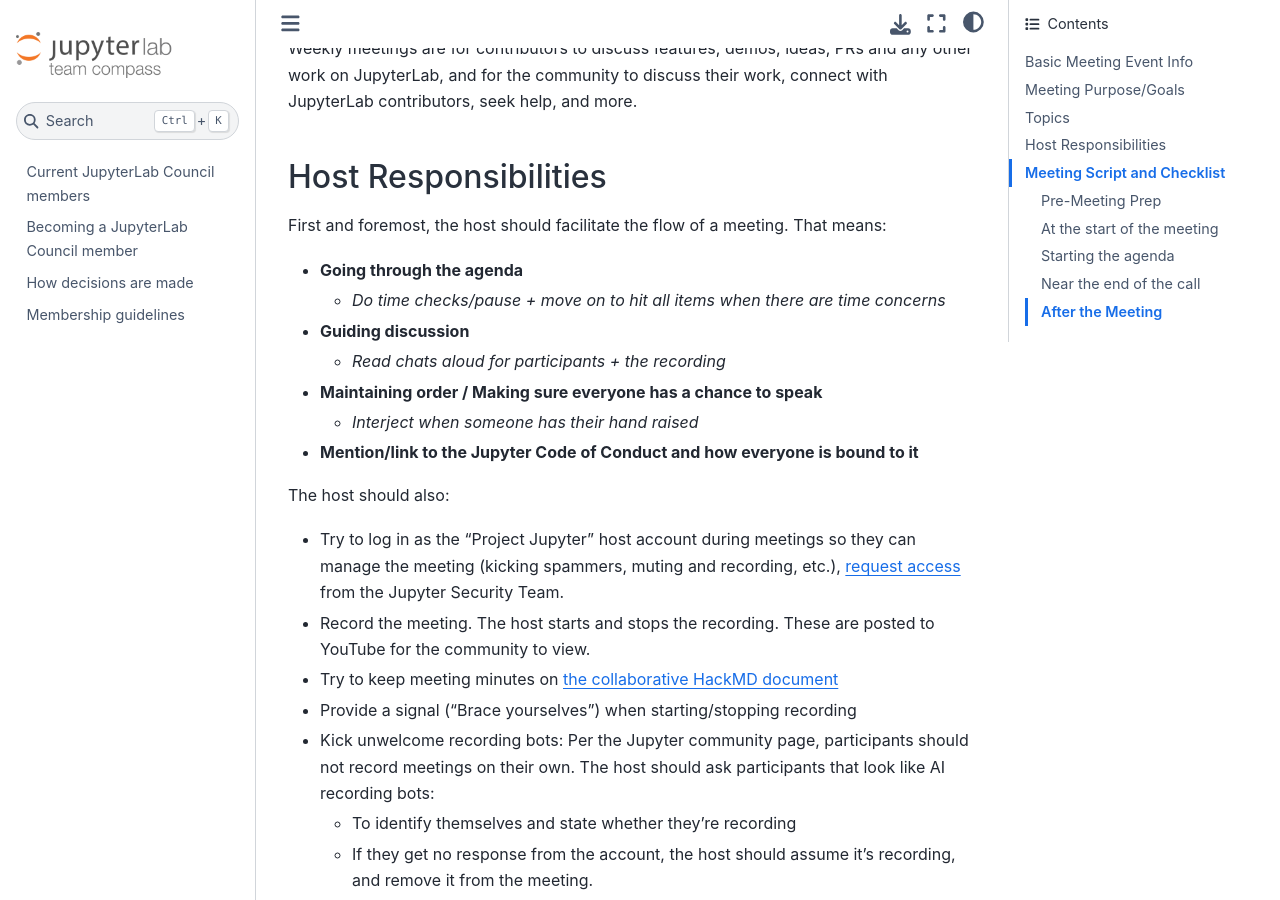
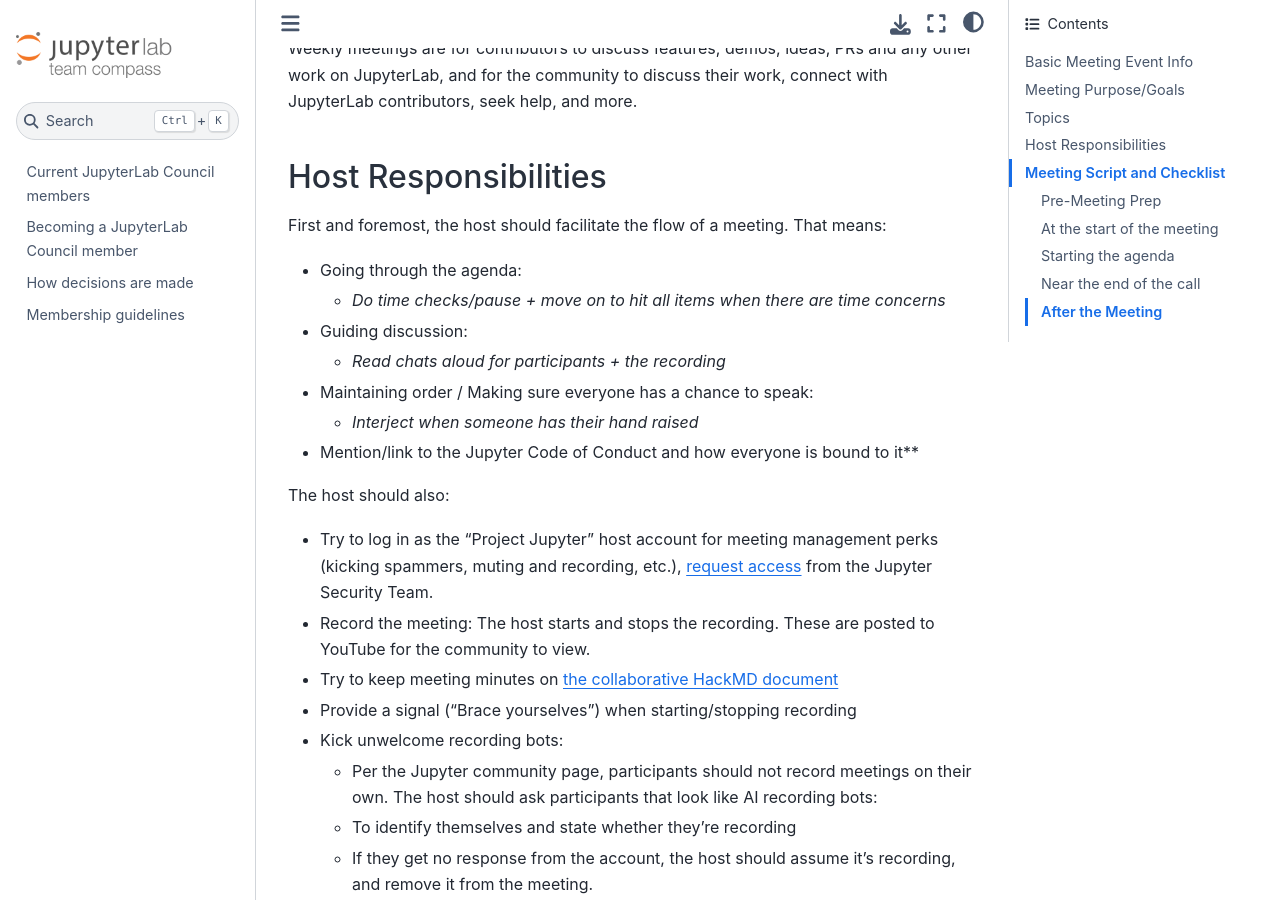
Before and after one commit to jupyterlab/frontends-team-compass, a Sphinx documentation site: the page built from docs/host_guide.md, in a window 1280 px wide and 900 px high, scrolled down 896 px. Built offline with Sphinx 7.4.7 and the Sphinx Book theme 1.1.4, drawn with Linux system fonts in a browser that asks for light colours.

Commit message:
Reword/format.

```diff
--- a/docs/host_guide.md
+++ b/docs/host_guide.md
@@ -37,24 +37,23 @@
 
 First and foremost, the host should facilitate the flow of a meeting. That means:
 
-- **Going through the agenda**
+- Going through the agenda:
   - *Do time checks/pause + move on to hit all items when there are time concerns*
-- **Guiding discussion**
+- Guiding discussion:
   - *Read chats aloud for participants + the recording*
-- **Maintaining order / Making sure everyone has a chance to speak**
+- Maintaining order / Making sure everyone has a chance to speak:
   - *Interject when someone has their hand raised*
-- **Mention/link to the Jupyter Code of Conduct and how everyone is bound to it**
+- Mention/link to the Jupyter Code of Conduct and how everyone is bound to it**
 
 The host should also:
 
-- Try to log in as the “Project Jupyter” host account during meetings so they
-  can manage the meeting (kicking spammers, muting and recording, etc.), [request access](mailto:security@ipython.org)
-  from the Jupyter Security Team.
-- Record the meeting. The host starts and stops the recording. These are
+- Try to log in as the “Project Jupyter” host account for meeting management perks (kicking spammers, muting and recording, etc.), [request access](mailto:security@ipython.org) from the Jupyter Security Team.
+- Record the meeting: The host starts and stops the recording. These are
   posted to YouTube for the community to view.
 - Try to keep meeting minutes on [the collaborative HackMD document](https://hackmd.io/Y7fBMQPSQ1C08SDGI-fwtg)
 - Provide a signal ("Brace yourselves") when starting/stopping recording
-- Kick unwelcome recording bots: Per the Jupyter community page, participants
+- Kick unwelcome recording bots:
+  - Per the Jupyter community page, participants
   should not record meetings on their own. The host should ask participants
   that look like AI recording bots:
   - To identify themselves and state whether they're recording
```
